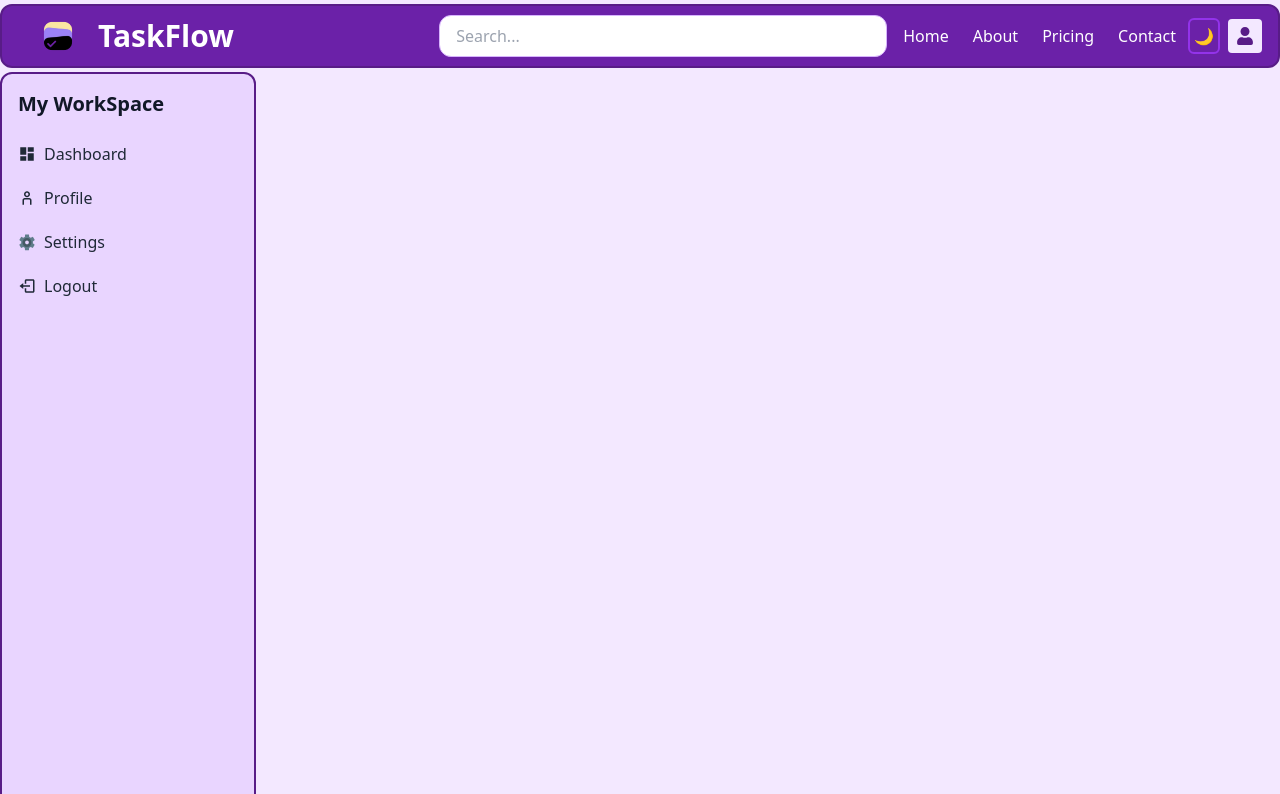
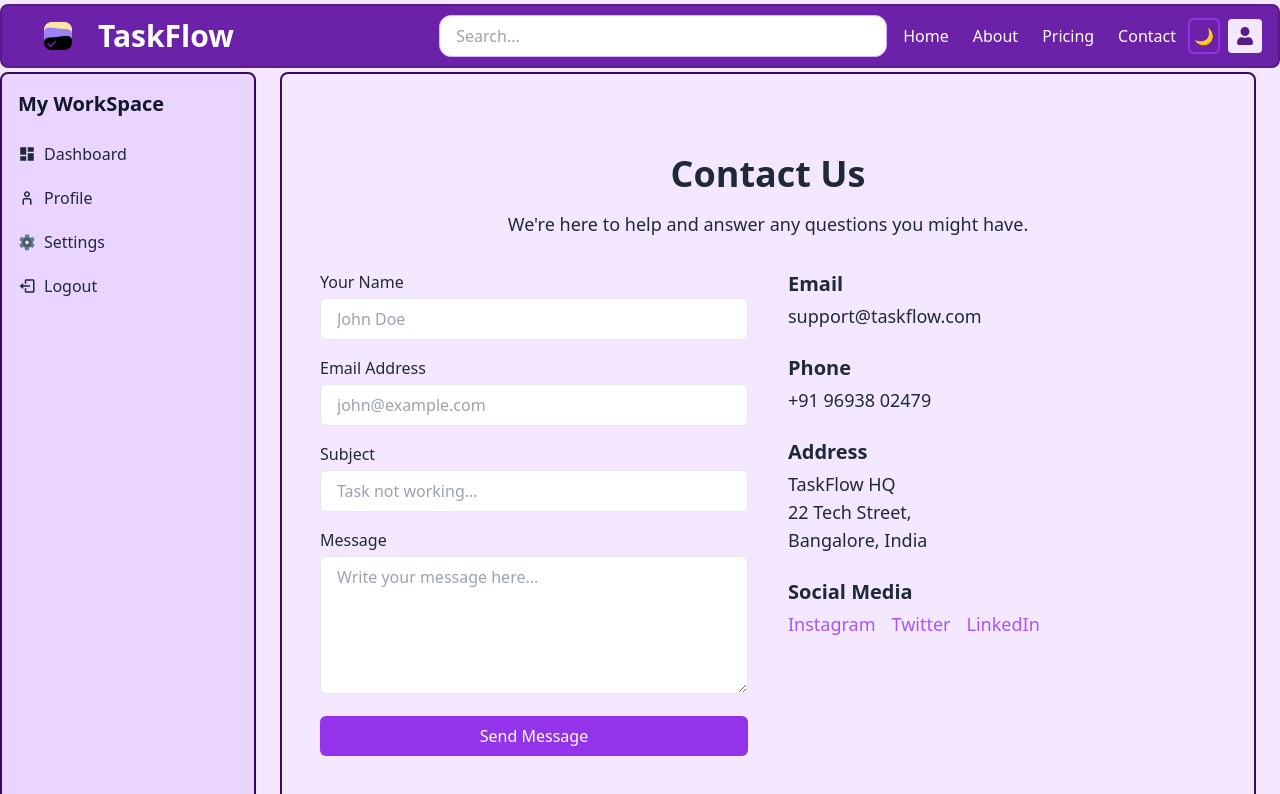
Before and after one commit to nisha-bugalia/TaskFlow, a React (Vite) app in the folder taskflow-client/: page /contact in a window 1280 px wide. Shown: the top 794 px of the page. Built offline with nearby package versions, Linux system fonts and the light colour scheme.

Commit message:
contact page

```diff
--- a/taskflow-client/src/App.jsx
+++ b/taskflow-client/src/App.jsx
@@ -5,6 +5,8 @@ import Navbar from './components/navbar';
 import Sidebar from './components/Sidebar';
 import TaskBoard from './components/taskboard';
 import LoginModal from './components/LoginModal';
+import ContactPage from './components/ContactPage';
+import Footer from './Footer';
 
 function AppContent() {
   const [darkMode, setDarkMode] = useState(false);
@@ -26,9 +28,9 @@ function AppContent() {
         <div className="flex-1 p-4 pt-16 ml-64">
           <Routes>
             <Route path="/" element={<TaskBoard darkMode={darkMode} />} />
-            <Route path="/features" element={<div>Features Page</div>} />
+            <Route path="/about" element={<div>About Page</div>} />
             <Route path="/pricing" element={<div>Pricing Page</div>} />
-            <Route path="/about" element={<div>About Page</div>} />
+            <Route path="/contact" element={<><ContactPage darkMode={darkMode} /><Footer darkMode={darkMode} /></>} />
           </Routes>
         </div>
       </div>
--- /dev/null
+++ b/taskflow-client/src/Footer.jsx
@@ -0,0 +1,18 @@
+import React from 'react';
+
+function Footer({ darkMode }) {
+  return (
+    <footer className={`${darkMode ? 'bg-gray-800 text-white' : 'bg-purple-200 text-gray-800'} mt-10 py-6`}>
+      <div className="max-w-6xl mx-auto px-4 flex flex-col md:flex-row justify-between items-center text-sm">
+        <p>&copy; {new Date().getFullYear()} TaskFlow. All rights reserved.</p>
+        <div className="flex space-x-4 mt-2 md:mt-0">
+          <a href="#" className="hover:underline">Privacy Policy</a>
+          <a href="#" className="hover:underline">Terms of Service</a>
+          <a href="#" className="hover:underline">Support</a>
+        </div>
+      </div>
+    </footer>
+  );
+}
+
+export default Footer;
--- /dev/null
+++ b/taskflow-client/src/components/ContactPage.jsx
@@ -0,0 +1,90 @@
+import React from 'react';
+
+function ContactPage({ darkMode }) {
+  return (
+    <div className={`border-2 rounded-lg m-2 min-h-screen p-20 px-6 ${darkMode ? 'bg-gray-900 text-white border-purple-600' : 'bg-purple-100 text-gray-800 border-purple-950'}`}>
+      <div className="max-w-4xl mx-auto">
+        <h2 className="text-4xl font-bold mb-4 text-center">Contact Us</h2>
+        <p className="text-lg mb-8 text-center">We're here to help and answer any questions you might have.</p>
+
+        <div className="grid grid-cols-1 md:grid-cols-2 gap-10">
+          {/* Contact Form */}
+          <form className="space-y-4">
+            <div>
+              <label className="block mb-1 font-medium">Your Name</label>
+              <input
+                type="text"
+                required
+                placeholder="John Doe"
+                className="w-full px-4 py-2 border rounded-md focus:outline-none focus:ring-2 focus:ring-purple-500 dark:bg-gray-800"
+              />
+            </div>
+            <div>
+              <label className="block mb-1 font-medium">Email Address</label>
+              <input
+                type="email"
+                required
+                placeholder="john@example.com"
+                className="w-full px-4 py-2 border rounded-md focus:outline-none focus:ring-2 focus:ring-purple-500 dark:bg-gray-800"
+              />
+            </div>
+            <div>
+              <label className="block mb-1 font-medium">Subject</label>
+              <input
+                type="text"
+                required
+                placeholder="Task not working..."
+                className="text-black w-full px-4 py-2 border rounded-md focus:outline-none focus:ring-2 focus:ring-purple-500 dark:bg-gray-800"
+              />
+            </div>
+            <div>
+              <label className="block mb-1 font-medium">Message</label>
+              <textarea
+                required
+                rows="5"
+                placeholder="Write your message here..."
+                className="text-black w-full px-4 py-2 border rounded-md focus:outline-none focus:ring-2 focus:ring-purple-500 dark:bg-gray-800"
+              />
+            </div>
+            <button
+              type="submit"
+              className="w-full bg-purple-600 text-white py-2 rounded-md hover:bg-purple-700 transition"
+            >
+              Send Message
+            </button>
+          </form>
+
+          {/* Contact Details */}
+          <div className="space-y-6 text-lg">
+            <div>
+              <h3 className="text-xl font-semibold mb-1">Email</h3>
+              <p>support@taskflow.com</p>
+            </div>
+            <div>
+              <h3 className="text-xl font-semibold mb-1">Phone</h3>
+              <p>+91 96938 02479</p>
+            </div>
+            <div>
+              <h3 className="text-xl font-semibold mb-1">Address</h3>
+              <p>
+                TaskFlow HQ<br />
+                22 Tech Street,<br />
+                Bangalore, India
+              </p>
+            </div>
+            <div>
+              <h3 className="text-xl font-semibold mb-1">Social Media</h3>
+              <p className="space-x-4">
+                <a href="#" className="text-purple-500 hover:underline">Instagram</a>
+                <a href="#" className="text-purple-500 hover:underline">Twitter</a>
+                <a href="#" className="text-purple-500 hover:underline">LinkedIn</a>
+              </p>
+            </div>
+          </div>
+        </div>
+      </div>
+    </div>
+  );
+}
+
+export default ContactPage;
--- a/taskflow-client/src/components/addTasks.jsx
+++ b/taskflow-client/src/components/addTasks.jsx
@@ -82,7 +82,7 @@ function AddTasks({
           }`}
         >
           <div className="flex justify-between">
-            <div className="h-1/5">Drag and Drop Here</div>
+            <div className="h-1/5">Drag and Drop Here or Click + To Add Image</div>
             <div
               className="cursor-pointer"
               onClick={() => {
--- a/taskflow-client/src/components/navbar.jsx
+++ b/taskflow-client/src/components/navbar.jsx
@@ -7,7 +7,7 @@ function Navbar({ darkMode, toggleDarkMode }) {
   const navigate = useNavigate();
 
   return (
-    <nav className={`fixed m-1 mx-auto w-full h-16 rounded-xl border-2 transition-colors duration-300 ${darkMode ? 'bg-gray-800 border-purple-600 text-white' : 'bg-purple-800 border-purple-900 text-white'} flex items-center justify-between px-4`}>
+    <nav className={`fixed m-1 mx-auto w-full h-16 rounded-lg border-2 transition-colors duration-300 ${darkMode ? 'bg-gray-800 border-purple-600 text-white' : 'bg-purple-800 border-purple-900 text-white'} flex items-center justify-between px-4`}>
       <div className="flex items-center">
         <img src={logo} alt="TaskFlow Logo" className="h-15 w-20 rounded-full" />
         <h1 className="text-3xl font-bold">TaskFlow</h1>
--- a/taskflow-client/src/components/sidebar.jsx
+++ b/taskflow-client/src/components/sidebar.jsx
@@ -20,8 +20,8 @@ function Sidebar({ darkMode }) {
   };
 
   return (
-    <div className={`fixed top-16 mt-2 border-2 rounded-xl w-64 h-[calc(100vh-4rem)] transition-colors duration-300
-      ${darkMode ? 'bg-gray-800 border-purple-600 text-white' : 'bg-purple-200 border-purple-900 text-gray-900'}`}>
+    <div className={`fixed top-16 mt-2 border-2 rounded-lg w-64 h-[calc(100vh-4rem)] transition-colors duration-300
+      ${darkMode ? 'bg-gray-800 border-purple-600 text-white' : 'bg-purple-200 border-purple-950 text-gray-900'}`}>
 
       <div className="p-4">
         <h1 className="text-xl font-bold">My WorkSpace</h1>
```
